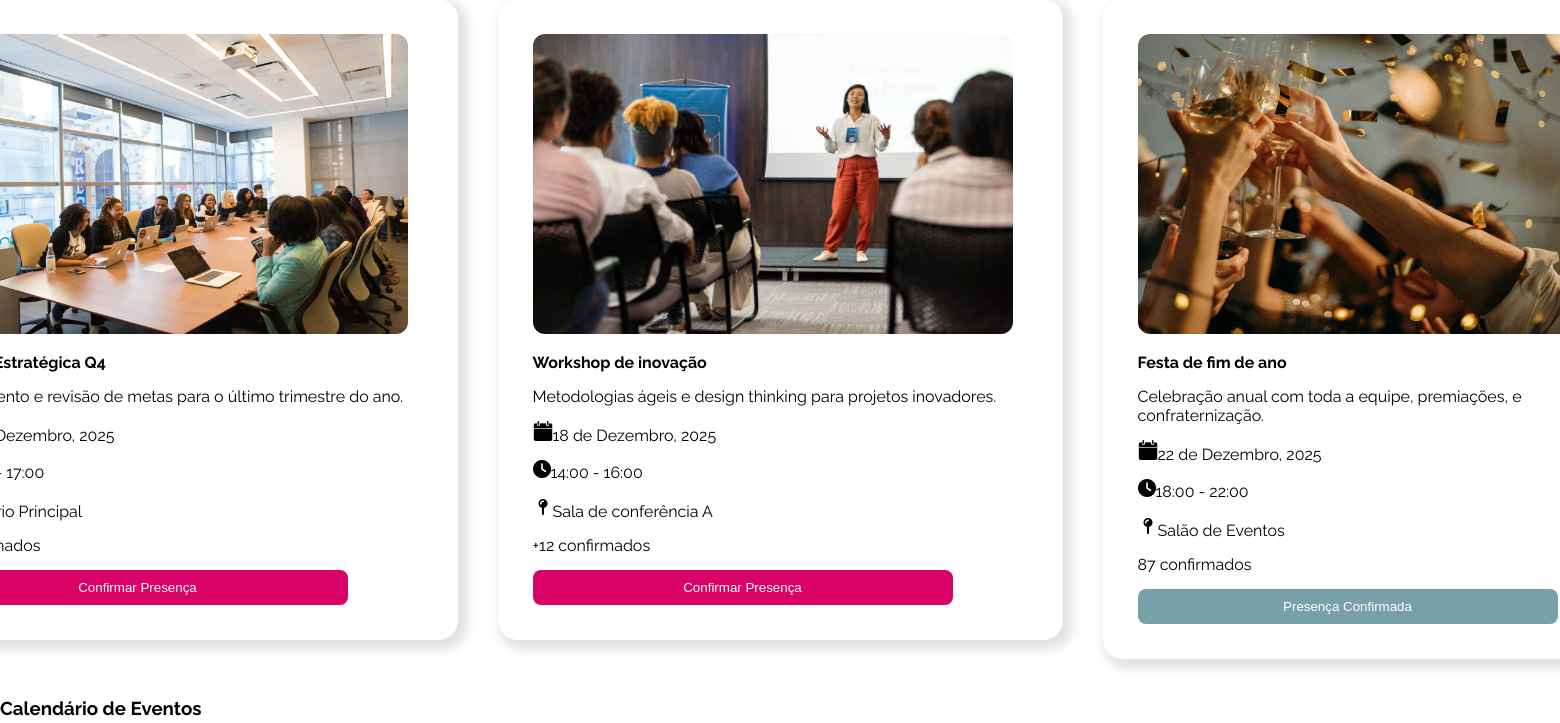
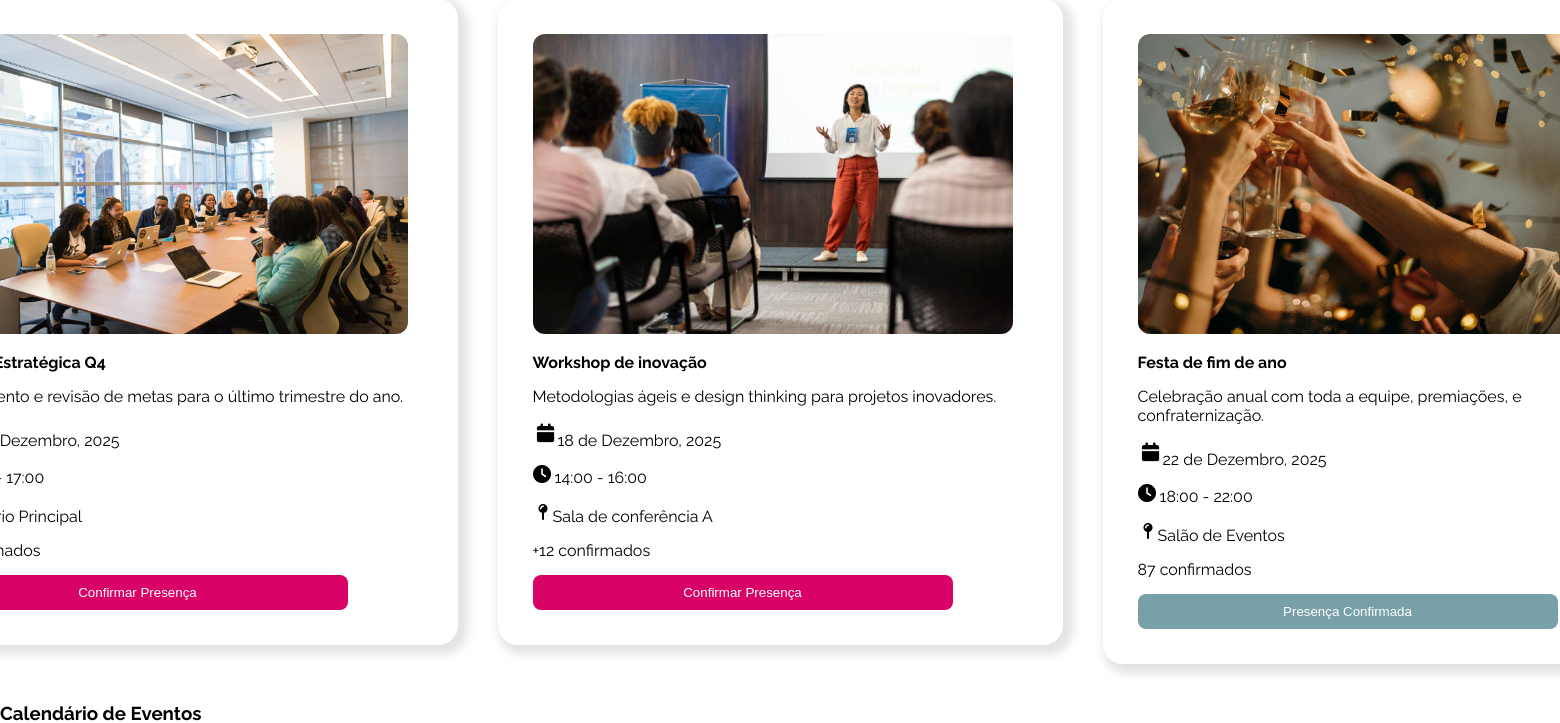
Before and after one commit to outlookkami/PI---SENAC, a PHP site: page /ColabPortal.php in a window 1560 px wide; the page is wider, and only the part inside the window is pictured. Shown: the part 405-1128 px from the top of that part. Run offline with PHP 8.4, Linux system fonts and the light colour scheme.

Commit message:
Adicionando icone de calendario

```diff
--- a/ColabPortal.php
+++ b/ColabPortal.php
@@ -110,7 +110,7 @@
                     </td>
                 </tr>
                 <tr>
-                    <td><img class="IconesEventos" src="assets/img/calendar (2).png" alt="ícone calendário"> 15 de Dezembro, 2025</td>
+                    <td><img class="calendariop" src="assets/calendariop.png" alt="ícone calendário"> 15 de Dezembro, 2025</td>
                 </tr>
                 <tr>
                     <td><img class="relogio" src="assets/relogio.png" alt="ícone relógio"> 09:00 - 17:00</td>
@@ -142,10 +142,10 @@
                     </td>
                 </tr>
                 <tr>
-                    <td class="IconesEventos"><img class="IconesEventos" src="assets/img/calendar (2).png" alt="ícone calendário">18 de Dezembro, 2025</td>
+                    <td class="IconesEventos"><img class="calendariop" src="assets/calendariop.png" alt="ícone calendário">18 de Dezembro, 2025</td>
                 </tr>
                 <tr>
-                    <td><img class="relogio" src="assets/relogio.png" alt="ícone relógio">14:00 - 16:00</td>
+                    <td><img class="relogio" src="assets/relogio.png" alt="ícone relógio"> 14:00 - 16:00</td>
                 </tr>
                 <tr>
                     <td><img class="IconesEventos" src="assets/mapa.png" alt="ícone mapa">Sala de conferência A</td>
@@ -174,10 +174,10 @@
                     </td>
                 </tr>
                 <tr>
-                    <td><img class="IconesEventos" src="assets/img/calendar (2).png" alt="ícone calendário">22 de Dezembro, 2025</td>
+                    <td><img class="calendariop" src="assets/calendariop.png" alt="ícone calendário">22 de Dezembro, 2025</td>
                 </tr>
                 <tr>
-                    <td><img class="relogio" src="assets/relogio.png" alt="ícone relógio">18:00 - 22:00</td>
+                    <td><img class="relogio" src="assets/relogio.png" alt="ícone relógio"> 18:00 - 22:00</td>
                 </tr>
                 <tr>
                     <td><img class="IconesEventos" src="assets/mapa.png" alt="ícone mapa">Salão de Eventos</td>
@@ -398,6 +398,9 @@
 
             width: 18px;
         }
+        .calendariop{
+            width: 25px;
+        }
     </style>
 </body>
 
```
